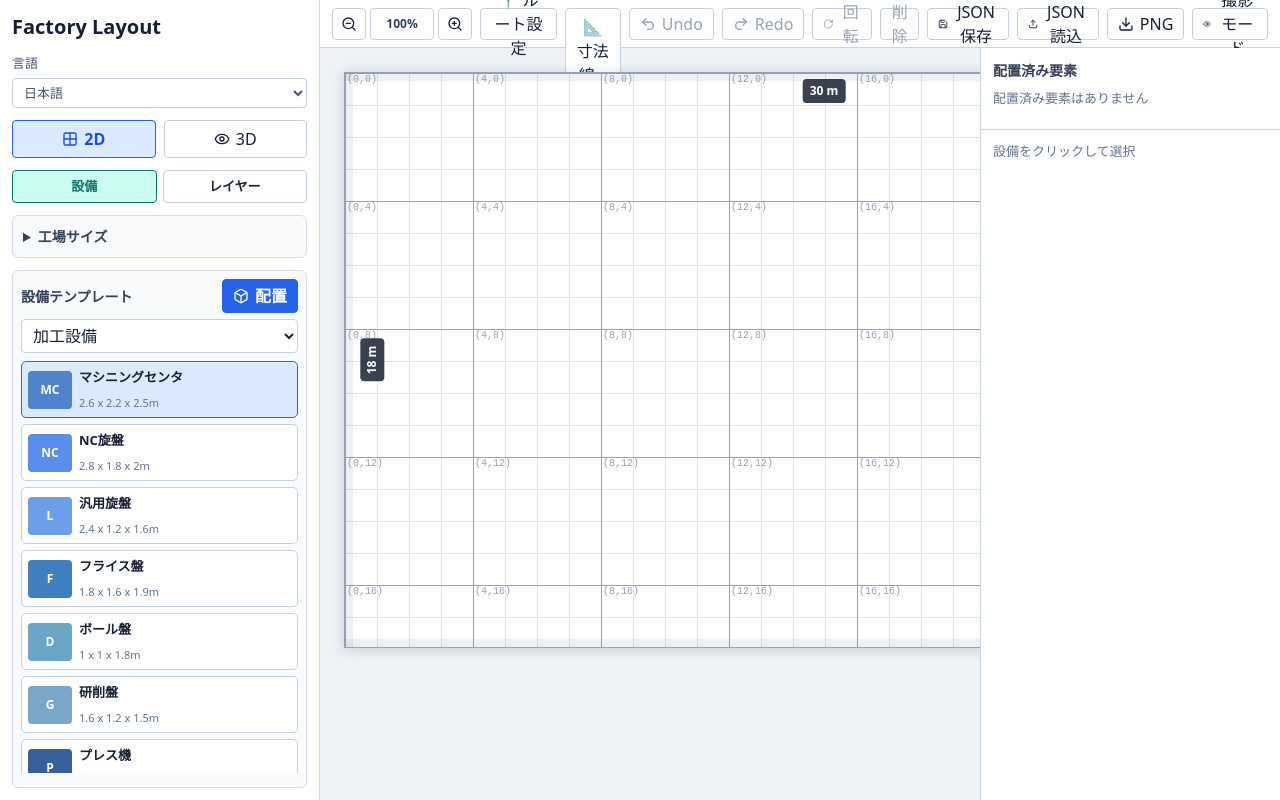
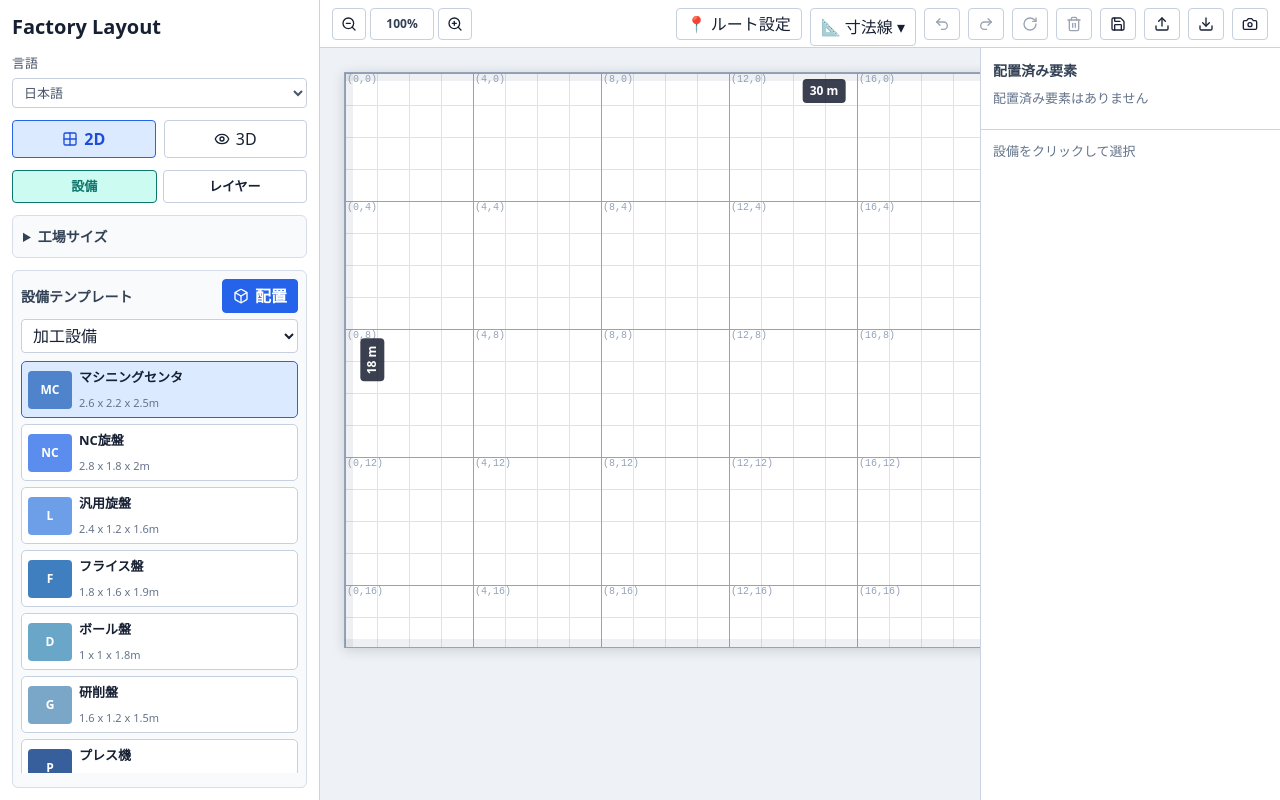
Before and after one commit to PlugBits/factory-layout, a React (Vite) app: page / in a window 1280 px wide. Built offline with nearby package versions, Linux system fonts and the light colour scheme.

Commit message:
Compact topbar controls

```diff
--- a/src/App.tsx
+++ b/src/App.tsx
@@ -1,5 +1,5 @@
 import { useEffect, useMemo, useRef, useState } from "react";
-import { Box, Copy, Download, Eye, Grid2X2, Maximize2, Minimize2, Redo2, RotateCw, Save, Trash2, Undo2, Upload, ZoomIn, ZoomOut } from "lucide-react";
+import { Box, Camera, Copy, Download, Eye, Grid2X2, Maximize2, Minimize2, Redo2, RotateCw, Save, Trash2, Undo2, Upload, ZoomIn, ZoomOut } from "lucide-react";
 import { toPng } from "html-to-image";
 import {
   categoryLabels,
@@ -1051,9 +1051,13 @@ function App() {
             <button className={orbitTargetMode === "walk" ? "active view-button" : "view-button"} onClick={() => setOrbitTargetMode("walk")}>{text("walk")}</button>
           ) : null}
           {viewMode === "3d" ? (
-            <button className="view-button fullscreen-toggle-button" onClick={() => void toggleWorkspaceFullscreen()} aria-label={isFullscreen ? "Exit fullscreen" : "Fullscreen"}>
+            <button
+              className="view-button topbar-icon-button fullscreen-toggle-button"
+              onClick={() => void toggleWorkspaceFullscreen()}
+              aria-label={isFullscreen ? "Exit fullscreen" : "Fullscreen"}
+              title={isFullscreen ? "Exit fullscreen" : "Fullscreen"}
+            >
               {isFullscreen ? <Minimize2 size={16} /> : <Maximize2 size={16} />}
-              {isFullscreen ? "Exit" : "Fullscreen"}
             </button>
           ) : null}
           {viewMode === "2d" ? (
@@ -1129,14 +1133,14 @@ function App() {
               </button>
             </span>
           ) : null}
-          <button className="topbar-action" onClick={undo} disabled={!undoStack.length} aria-label="Undo"><Undo2 size={16} />Undo</button>
-          <button className="topbar-action" onClick={redo} disabled={!redoStack.length} aria-label="Redo"><Redo2 size={16} />Redo</button>
-          <button className="topbar-action" onClick={rotateSelected} disabled={!selectedItem}><RotateCw size={16} />{text("rotate")}</button>
-          <button className="topbar-action" onClick={deleteSelected} disabled={!selectedItem}>{text("delete")}</button>
-          <button className="topbar-action" onClick={saveJson}><Save size={16} />{text("saveJson")}</button>
-          <button className="topbar-action" onClick={() => fileRef.current?.click()}><Upload size={16} />{text("loadJson")}</button>
-          <button className="topbar-action" onClick={exportPng} disabled={isExportingPng}><Download size={16} />PNG</button>
-          <button className="topbar-action" onClick={() => setIsScreenshotMode(true)}><Eye size={16} />撮影モード</button>
+          <button className="topbar-action topbar-icon-button" onClick={undo} disabled={!undoStack.length} aria-label="Undo" title="Undo"><Undo2 size={16} /></button>
+          <button className="topbar-action topbar-icon-button" onClick={redo} disabled={!redoStack.length} aria-label="Redo" title="Redo"><Redo2 size={16} /></button>
+          <button className="topbar-action topbar-icon-button" onClick={rotateSelected} disabled={!selectedItem} aria-label={text("rotate")} title={text("rotate")}><RotateCw size={16} /></button>
+          <button className="topbar-action topbar-icon-button" onClick={deleteSelected} disabled={!selectedItem} aria-label={text("delete")} title={text("delete")}><Trash2 size={16} /></button>
+          <button className="topbar-action topbar-icon-button" onClick={saveJson} aria-label={text("saveJson")} title={text("saveJson")}><Save size={16} /></button>
+          <button className="topbar-action topbar-icon-button" onClick={() => fileRef.current?.click()} aria-label={text("loadJson")} title={text("loadJson")}><Upload size={16} /></button>
+          <button className="topbar-action topbar-icon-button" onClick={exportPng} disabled={isExportingPng} aria-label="PNG" title="PNG"><Download size={16} /></button>
+          <button className="view-button topbar-icon-button screenshot-mode-button" onClick={() => setIsScreenshotMode(true)} aria-label="撮影モード" title="撮影モード (Escで解除)"><Camera size={16} /></button>
           <input ref={fileRef} hidden type="file" accept="application/json" onChange={(event) => {
             const file = event.target.files?.[0];
             if (file) void loadJson(file);
--- a/src/styles.css
+++ b/src/styles.css
@@ -604,6 +604,12 @@ textarea {
   border-bottom: 1px solid #cad3df;
   background: #fff;
   padding: 8px 12px;
+}
+
+.topbar .topbar-icon-button {
+  width: 36px;
+  min-width: 36px;
+  padding: 6px;
 }
 
 .orbit-toggle {
```
